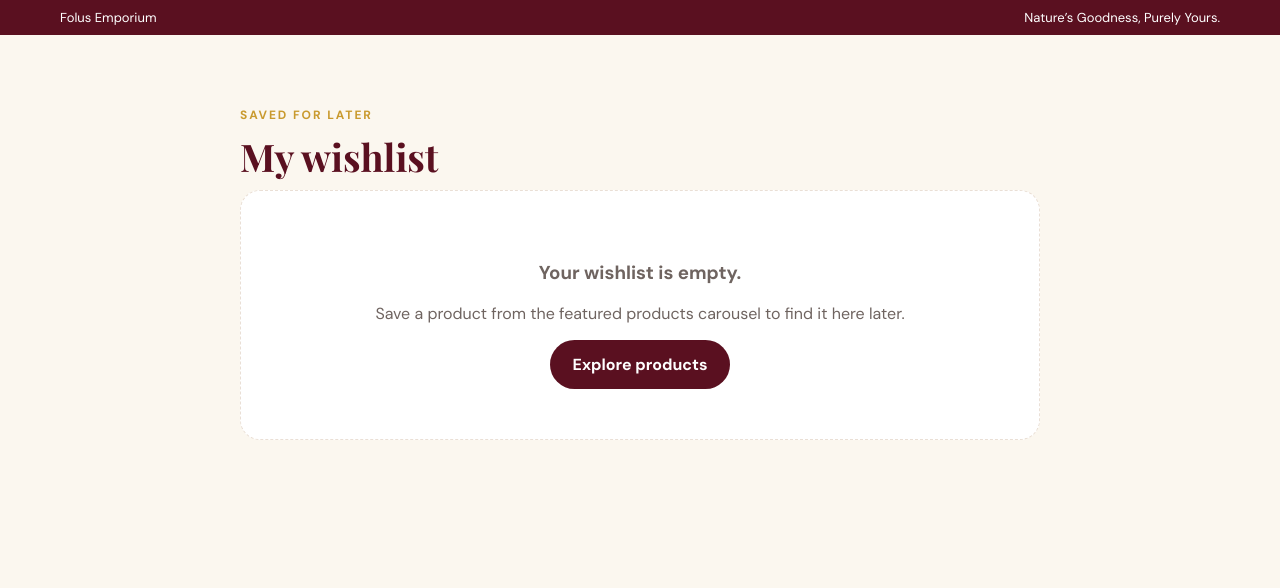
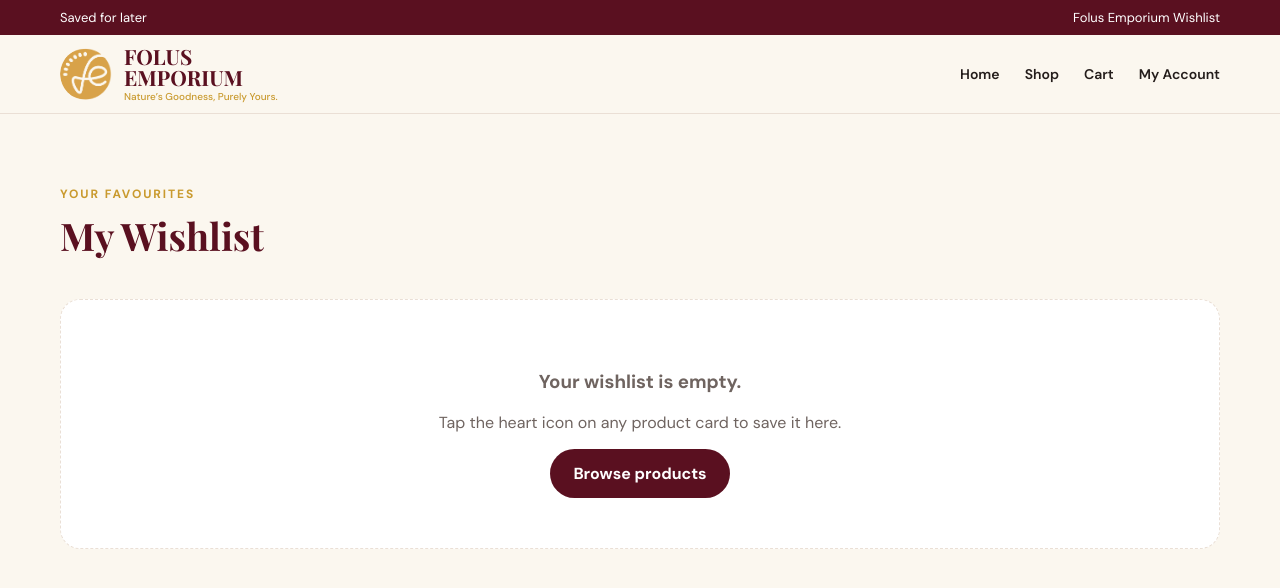
Before and after one commit to folusemporiumltd/website, a Next.js app: page /wishlist in a window 1280 px wide. Shown: the top 588 px of the page. Built offline with nearby package versions, Linux system fonts and the light colour scheme.

Commit message:
Upgrade wishlist to full product cards

```diff
--- a/app/wishlist/page.tsx
+++ b/app/wishlist/page.tsx
@@ -1,6 +1,16 @@
-import WishlistClient from '@/components/wishlist-client'
+'use client'
 
-export default async function WishlistPage({ searchParams }: { searchParams: Promise<{ product?: string }> }) {
-  const { product } = await searchParams
-  return <WishlistClient product={product ?? ''} />
+import Link from 'next/link'
+import { useWishlist } from '@/components/wishlist-provider'
+
+export default function WishlistPage() {
+  const { items, removeItem, clearWishlist } = useWishlist()
+
+  return <main>
+    <div className="topbar"><div className="container"><span>Saved for later</span><span>Folus Emporium Wishlist</span></div></div>
+    <header className="nav"><div className="container nav-inner"><Link className="brand" href="/"><img src="/folus-emporium-circular-logo.png" alt="Folus Emporium circular logo"/><span>FOLUS<br/>EMPORIUM<small>Nature’s Goodness, Purely Yours.</small></span></Link><nav className="navlinks"><Link href="/">Home</Link><Link href="/shop">Shop</Link><Link href="/cart">Cart</Link><Link href="/account">My Account</Link></nav></div></header>
+    <section className="section"><div className="container"><div className="section-head"><div><div className="eyebrow">Your favourites</div><h1>My Wishlist</h1></div>{items.length > 0 && <button type="button" className="btn btn-outline" onClick={clearWishlist}>Clear wishlist</button>}</div>
+      {items.length ? <div className="products">{items.map(item => <article className="product-card" key={item.id}><Link href={`/shop/${item.slug}`}><div className="product-image">{item.image_url ? <img src={item.image_url} alt={item.name}/> : <span>{item.name}</span>}</div></Link><div className="product-body"><span className="status">{item.sizeLabel ?? 'Saved product'}</span><h3><Link href={`/shop/${item.slug}`}>{item.name}</Link></h3><strong>{item.price > 0 ? `₦${Number(item.price).toLocaleString('en-NG')}` : 'Price to be updated'}</strong><div className="product-actions"><Link className="btn btn-primary" href={`/shop/${item.slug}`}>View product</Link><button type="button" className="btn btn-outline" onClick={() => removeItem(item.id)}>Remove</button></div></div></article>)}</div> : <div className="empty"><h3>Your wishlist is empty.</h3><p>Tap the heart icon on any product card to save it here.</p><Link className="btn btn-primary" href="/shop">Browse products</Link></div>}
+    </div></section>
+  </main>
 }
```
